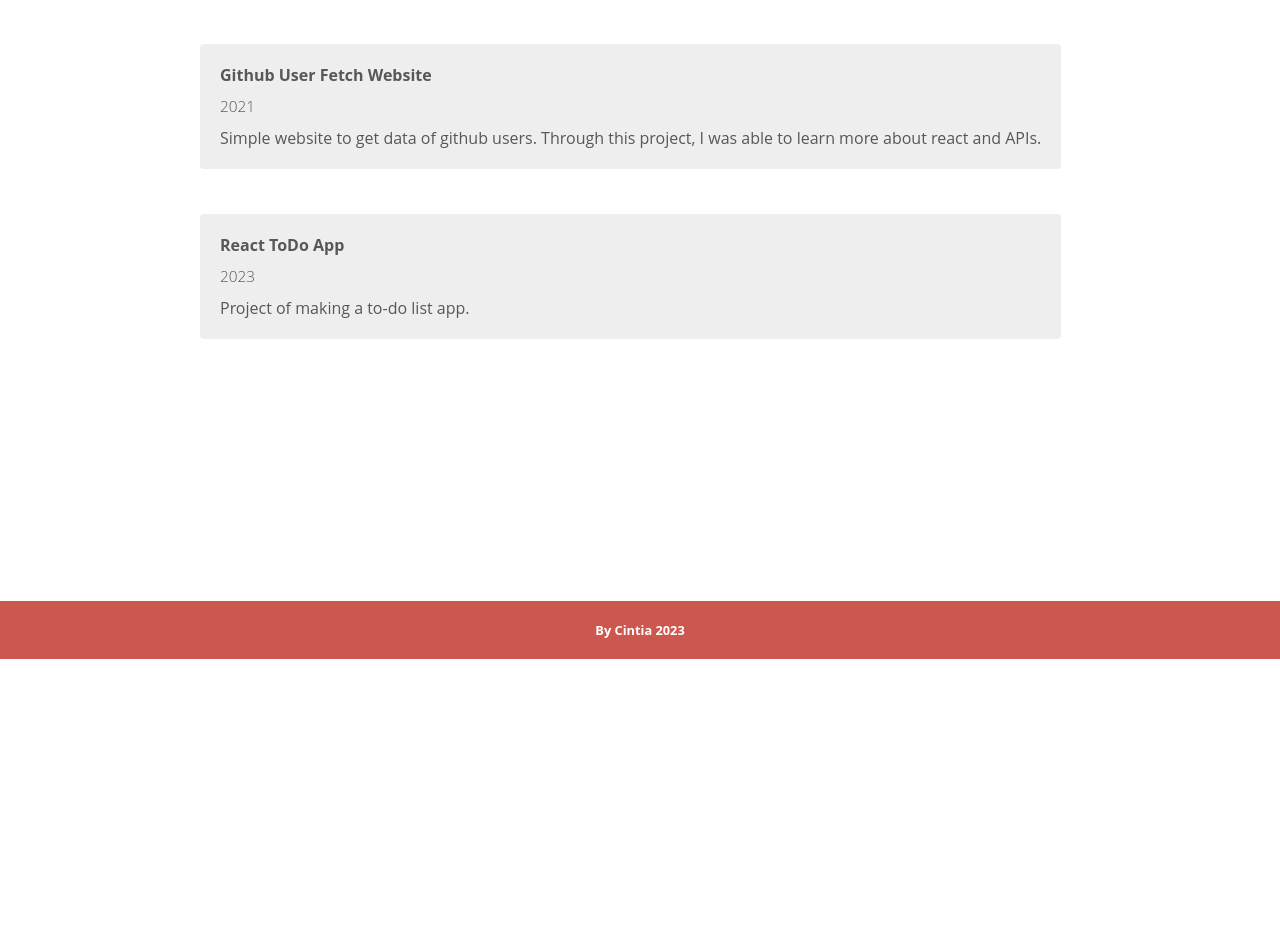
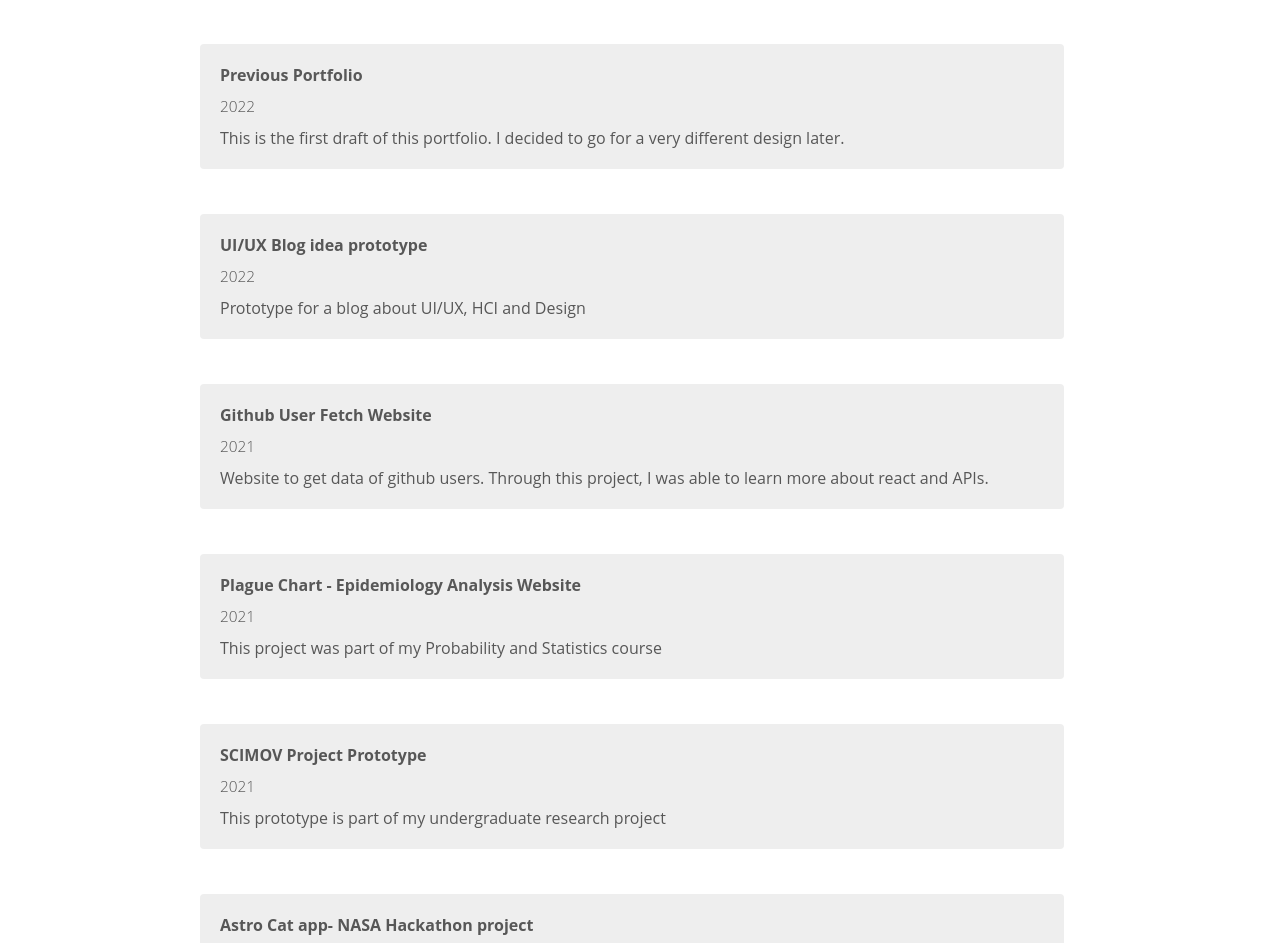
Before and after one commit to Lunatc/portfolio, a React (Create React App) app: page /#/projects in a window 1280 px wide. Shown: the part 149-1092 px from the top of the page. Before the commit the page ends 808 px from the top, so only its background shows below. Built offline with nearby package versions, Linux system fonts and the light colour scheme.

Commit message:
Updating projects

```diff
--- a/src/layouts/header.js
+++ b/src/layouts/header.js
@@ -17,7 +17,7 @@ function Header() {
                         <Link to="/projects">Projects</Link>
                     </li>
                     <li>
-                        <a href="https://drive.google.com/file/d/1eV7VNIeM_fHTXKYMquw9mjnpPrTr5S94/view?usp=share_link">CV</a>
+                        <a href="https://drive.google.com/file/d/1c_GmqV3Y9-MMi_-67wisrHoO5qBKoE1m/view?usp=sharing">CV</a>
                     </li>
                     {/*<li>
                         <a href="/" className={classes.icon}>
--- a/src/pages/main.js
+++ b/src/pages/main.js
@@ -28,11 +28,11 @@ function Main() {
                                     </a>
                                 </li>
                                 <li>
-                                    <a href="https://www.linkedin.com/in/cintia-braz/?locale=en_US">
+                                    <a href="https://www.linkedin.com/in/cintia-braz/">
                                         <FontAwesomeIcon icon="fa-brands fa-linkedin-in" />
                                     </a>
                                 </li>
-                                <li>
+                                {/* <li>
                                     <a href="https://www.behance.net/cintiaBM">
                                         <FontAwesomeIcon icon="fa-brands fa-behance" />
                                     </a>
@@ -41,7 +41,7 @@ function Main() {
                                     <a href="https://dribbble.com/CintiaBM">
                                         <FontAwesomeIcon icon="fa-brands fa-dribbble" />
                                     </a>
-                                </li>
+                                </li> */}
                             </ul>
                         </div>
                     </div>
--- a/src/pages/projects.js
+++ b/src/pages/projects.js
@@ -9,19 +9,51 @@ function Projects() {
         <h1>Projects</h1>
 
         <Card
+          title="Previous Portfolio"
+          text="This is the first draft of this portfolio. I decided to go for a very different design later."
+          //image={projeto1}
+          link="https://www.figma.com/proto/LxXYYqXtZZxTqHWQuZnDKG/My-Portfolio?type=design&t=Ain0R9lAQ1Zq9crY-8&scaling=scale-down-width&page-id=0%3A1&node-id=3-3&starting-point-node-id=3%3A3&hide-ui=1"
+          date="2022"
+        />
+
+        <Card
+          title="UI/UX Blog idea prototype"
+          text="Prototype for a blog about UI/UX, HCI and Design"
+          //image={projeto1}
+          link="https://www.figma.com/proto/lVnMxatk2g4tspnKzTszjo/My-Blog?node-id=1-12&scaling=scale-down-width&hide-ui=1&t=uYgIOdqOsrnnDcqP-8"
+          date="2022"
+        />
+
+        <Card
           title="Github User Fetch Website"
-          text="Simple website to get data of github users. Through this project, I was able to learn more about react and APIs."
+          text="Website to get data of github users. Through this project, I was able to learn more about react and APIs."
           //image={projeto1}
           link="https://lunatc.github.io/git-api/"
           date="2021"
         />
 
         <Card
-          title="React ToDo App"
-          text="Project of making a to-do list app."
+          title="Plague Chart - Epidemiology Analysis Website"
+          text="This project was part of my Probability and Statistics course"
           //image={projeto1}
-          link="https://lunatc.github.io/React-ToDo-App/"
-          date="2023"
+          link="https://www.figma.com/proto/gPcFuAKatxUu8Aj3poljDz/Plague-Chart?type=design&node-id=57-13879&t=g1sHzzzhr6OMkZMZ-8&scaling=scale-down-width&page-id=29%3A13634&starting-point-node-id=57%3A13879&hide-ui=1"
+          date="2021"
+        />
+
+        <Card
+          title="SCIMOV Project Prototype"
+          text="This prototype is part of my undergraduate research project"
+          //image={projeto1}
+          link="https://www.figma.com/proto/QXJWqVESPwOFmC3l42KjzK/Site-Prototypes?node-id=5-8&scaling=scale-down-width&hide-ui=1"
+          date="2021"
+        />
+
+        <Card
+          title="Astro Cat app- NASA Hackathon project"
+          text="Mobile app for learning more about space through NASA data, this project got 3rd place in our city competition"
+          //image={projeto1}
+          link="https://www.figma.com/proto/x6IFvELvyZC8ajsfJGbt9A/Hackton-Design?node-id=181-89&starting-point-node-id=181%3A89&scaling=scale-down&hide-ui=1&t=PTvo5QawL6iXiCkV-8"
+          date="2021"
         />
 
         </div>
--- a/src/pages/styles/about.module.css
+++ b/src/pages/styles/about.module.css
@@ -5,6 +5,7 @@
 
 .About h1, .about h2{
     font-weight: normal;
+    color: #1f1f1f;
 }
 
 .small-text{
```
Also changed, not shown: 12 other files (tests, documents, lock files or other folders).
